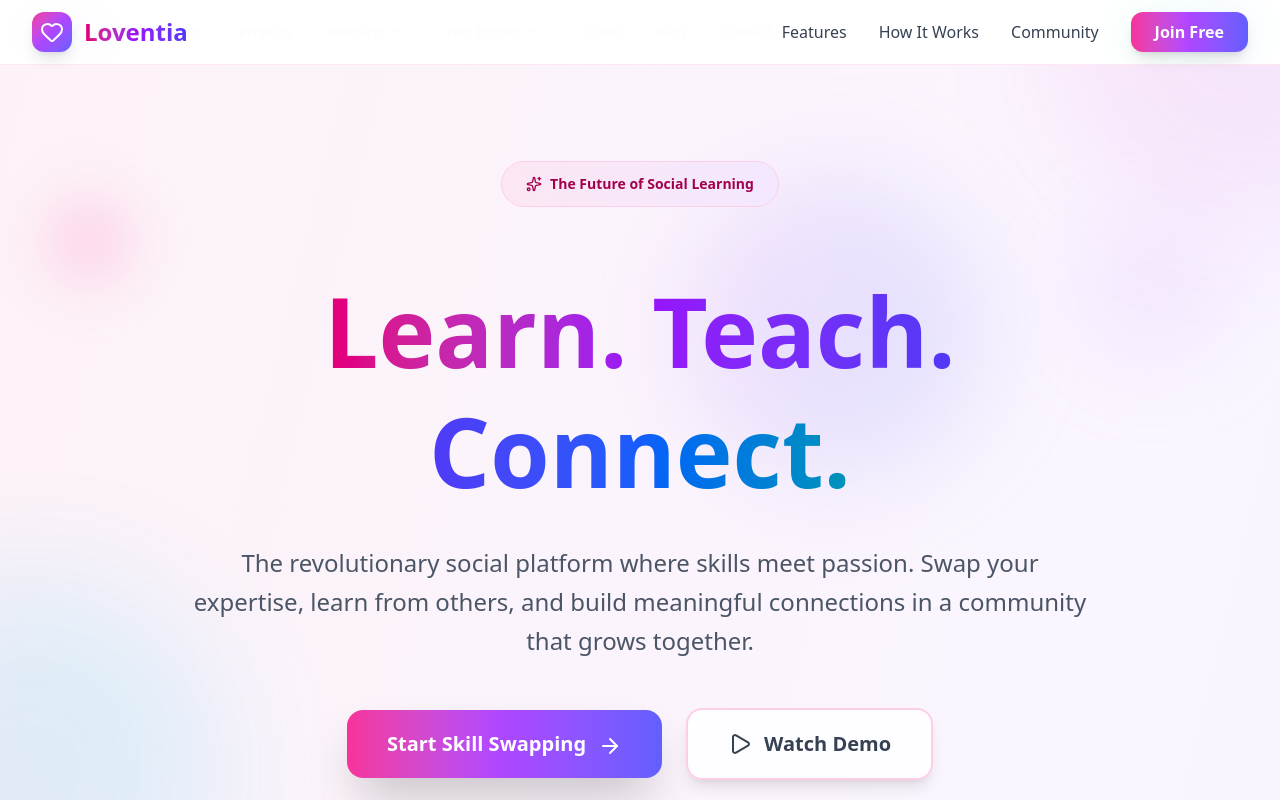
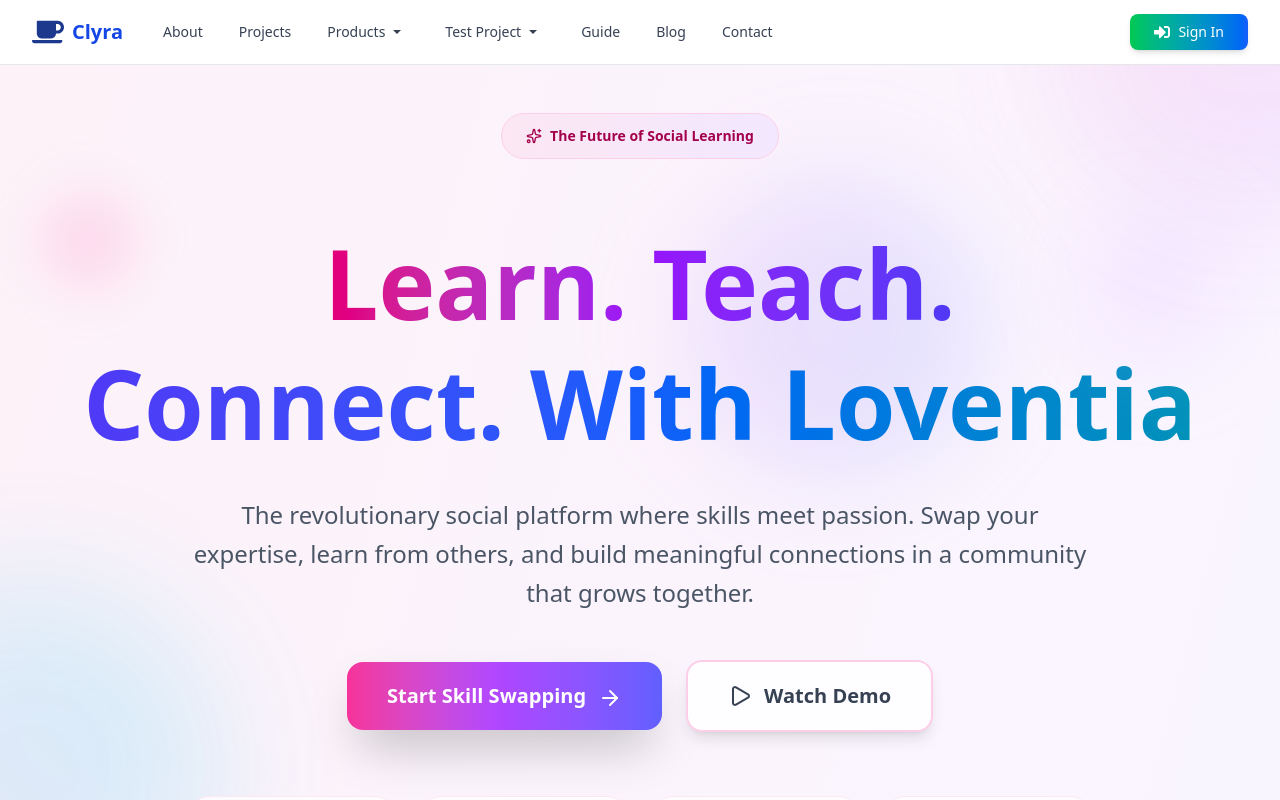
Before and after one commit to GyanaprakashKhandual/Code-app, a Next.js app: page /loventia in a window 1280 px wide. Shown: the top 800 px of the page. Built offline with nearby package versions, Linux system fonts and the light colour scheme.

Commit message:
Loventia Home page intial commit

```diff
--- a/src/app/page.js
+++ b/src/app/page.js
@@ -1,3 +1,4 @@
+import LoventiaHomePage from "./pages/web/Loventia";
 import MetroniqueHomePage from "./pages/web/Metronique";
 import RabbitHomePage from "./pages/web/Rabbit";
 import VeloriaHomepage from "./pages/web/Veloria";
@@ -6,7 +7,7 @@ import VeloriaHomepage from "./pages/web/Veloria";
 export default function Home() {
   return(
     <div>
-     <MetroniqueHomePage/>
+     <LoventiaHomePage/>
     </div>
   )
 }
--- a/src/app/pages/web/Loventia.jsx
+++ b/src/app/pages/web/Loventia.jsx
@@ -139,73 +139,8 @@ const LoventiaHomePage = () => {
         />
       </div>
 
-      {/* Navigation */}
-      <motion.nav
-        className="fixed top-0 left-0 right-0 z-50 bg-white/90 backdrop-blur-xl border-b border-pink-100"
-        initial={{ y: -100 }}
-        animate={{ y: 0 }}
-        transition={{ duration: 0.6 }}
-      >
-        <div className="max-w-7xl mx-auto px-4 sm:px-6 lg:px-8">
-          <div className="flex justify-between items-center h-16">
-            <motion.div
-              className="flex items-center space-x-3"
-              whileHover={{ scale: 1.05 }}
-            >
-              <div className="w-10 h-10 bg-gradient-to-br from-pink-500 via-purple-500 to-indigo-500 rounded-xl flex items-center justify-center shadow-lg">
-                <Heart className="w-6 h-6 text-white" />
-              </div>
-              <span className="text-2xl font-bold bg-gradient-to-r from-pink-600 via-purple-600 to-indigo-600 bg-clip-text text-transparent">
-                Loventia
-              </span>
-            </motion.div>
-
-            {/* Desktop Navigation */}
-            <div className="hidden md:flex items-center space-x-8">
-              <a href="#features" className="text-gray-700 hover:text-pink-600 transition-colors font-medium">Features</a>
-              <a href="#how-it-works" className="text-gray-700 hover:text-pink-600 transition-colors font-medium">How It Works</a>
-              <a href="#community" className="text-gray-700 hover:text-pink-600 transition-colors font-medium">Community</a>
-              <motion.button
-                className="bg-gradient-to-r from-pink-500 via-purple-500 to-indigo-500 text-white px-6 py-2 rounded-xl font-semibold shadow-lg"
-                whileHover={{ scale: 1.05, y: -2 }}
-                whileTap={{ scale: 0.95 }}
-              >
-                Join Free
-              </motion.button>
-            </div>
-
-            <button
-              className="md:hidden p-2"
-              onClick={() => setIsMenuOpen(!isMenuOpen)}
-            >
-              {isMenuOpen ? <X className="w-6 h-6" /> : <Menu className="w-6 h-6" />}
-            </button>
-          </div>
-        </div>
-
-        <AnimatePresence>
-          {isMenuOpen && (
-            <motion.div
-              className="md:hidden bg-white/95 backdrop-blur-xl border-t border-pink-100"
-              initial={{ opacity: 0, height: 0 }}
-              animate={{ opacity: 1, height: 'auto' }}
-              exit={{ opacity: 0, height: 0 }}
-            >
-              <div className="px-4 py-6 space-y-4">
-                <a href="#features" className="block text-gray-700 hover:text-pink-600 font-medium">Features</a>
-                <a href="#how-it-works" className="block text-gray-700 hover:text-pink-600 font-medium">How It Works</a>
-                <a href="#community" className="block text-gray-700 hover:text-pink-600 font-medium">Community</a>
-                <button className="w-full bg-gradient-to-r from-pink-500 via-purple-500 to-indigo-500 text-white px-6 py-3 rounded-xl font-semibold">
-                  Join Free
-                </button>
-              </div>
-            </motion.div>
-          )}
-        </AnimatePresence>
-      </motion.nav>
-
       {/* Hero Section */}
-      <section className="relative pt-24 pb-20 px-4 sm:px-6 lg:px-8">
+      <section className="relative pt-12 pb-20 px-4 sm:px-6 lg:px-8">
         <div className="max-w-7xl mx-auto">
           <motion.div
             className="text-center"
@@ -229,7 +164,7 @@ const LoventiaHomePage = () => {
               </span>
               <br />
               <span className="bg-gradient-to-r from-indigo-600 via-blue-600 to-cyan-600 bg-clip-text text-transparent">
-                Connect.
+                Connect. With Loventia
               </span>
             </motion.h1>
 
@@ -407,11 +342,10 @@ const LoventiaHomePage = () => {
               {coreFeatures.map((feature, index) => (
                 <motion.div
                   key={index}
-                  className={`p-6 rounded-2xl border-2 transition-all duration-300 cursor-pointer ${
-                    activeFeature === index
+                  className={`p-6 rounded-2xl border-2 transition-all duration-300 cursor-pointer ${activeFeature === index
                       ? 'bg-white border-pink-300 shadow-xl'
                       : 'bg-white/50 border-transparent hover:border-pink-200 hover:bg-white/70'
-                  }`}
+                    }`}
                   onClick={() => setActiveFeature(index)}
                   whileHover={{ scale: 1.02 }}
                 >
@@ -623,7 +557,7 @@ const LoventiaHomePage = () => {
         </div>
       </section>
 
-            {/* CTA Section */}
+      {/* CTA Section */}
       <section className="py-20 px-4 sm:px-6 lg:px-8 bg-gradient-to-r from-pink-600 via-purple-600 to-indigo-600">
         <div className="max-w-7xl mx-auto text-center">
           <motion.div
@@ -664,73 +598,6 @@ const LoventiaHomePage = () => {
           </motion.div>
         </div>
       </section>
-
-      {/* Footer */}
-      <footer className="bg-gray-900 text-white py-12 px-4 sm:px-6 lg:px-8">
-        <div className="max-w-7xl mx-auto">
-          <div className="grid md:grid-cols-4 gap-8">
-            <div>
-              <div className="flex items-center space-x-3 mb-6">
-                <div className="w-10 h-10 bg-gradient-to-br from-pink-500 via-purple-500 to-indigo-500 rounded-xl flex items-center justify-center">
-                  <Heart className="w-6 h-6 text-white" />
-                </div>
-                <span className="text-2xl font-bold">Loventia</span>
-              </div>
-              <p className="text-gray-400 mb-6">
-                The social platform where skills meet passion and everyone grows together.
-              </p>
-              <div className="flex space-x-4">
-                <a href="#" className="text-gray-400 hover:text-white transition-colors">
-                  <Twitter className="w-5 h-5" />
-                </a>
-                <a href="#" className="text-gray-400 hover:text-white transition-colors">
-                  <Instagram className="w-5 h-5" />
-                </a>
-                <a href="#" className="text-gray-400 hover:text-white transition-colors">
-                  <Linkedin className="w-5 h-5" />
-                </a>
-                <a href="#" className="text-gray-400 hover:text-white transition-colors">
-                  <Facebook className="w-5 h-5" />
-                </a>
-              </div>
-            </div>
-
-            <div>
-              <h3 className="font-semibold text-lg mb-6">Product</h3>
-              <ul className="space-y-3 text-gray-400">
-                <li><a href="#" className="hover:text-white transition-colors">Features</a></li>
-                               <li><a href="#" className="hover:text-white transition-colors">Pricing</a></li>
-                <li><a href="#" className="hover:text-white transition-colors">Testimonials</a></li>
-                <li><a href="#" className="hover:text-white transition-colors">Case Studies</a></li>
-              </ul>
-            </div>
-
-            <div>
-              <h3 className="font-semibold text-lg mb-6">Company</h3>
-              <ul className="space-y-3 text-gray-400">
-                <li><a href="#" className="hover:text-white transition-colors">About</a></li>
-                <li><a href="#" className="hover:text-white transition-colors">Careers</a></li>
-                <li><a href="#" className="hover:text-white transition-colors">Blog</a></li>
-                <li><a href="#" className="hover:text-white transition-colors">Press</a></li>
-              </ul>
-            </div>
-
-            <div>
-              <h3 className="font-semibold text-lg mb-6">Support</h3>
-              <ul className="space-y-3 text-gray-400">
-                <li><a href="#" className="hover:text-white transition-colors">Help Center</a></li>
-                <li><a href="#" className="hover:text-white transition-colors">Contact</a></li>
-                <li><a href="#" className="hover:text-white transition-colors">Privacy Policy</a></li>
-                <li><a href="#" className="hover:text-white transition-colors">Terms of Service</a></li>
-              </ul>
-            </div>
-          </div>
-
-          <div className="border-t border-gray-800 mt-12 pt-8 text-center text-gray-400">
-            <p>© {new Date().getFullYear()} Loventia. All rights reserved.</p>
-          </div>
-        </div>
-      </footer>
     </div>
   );
 };
```
